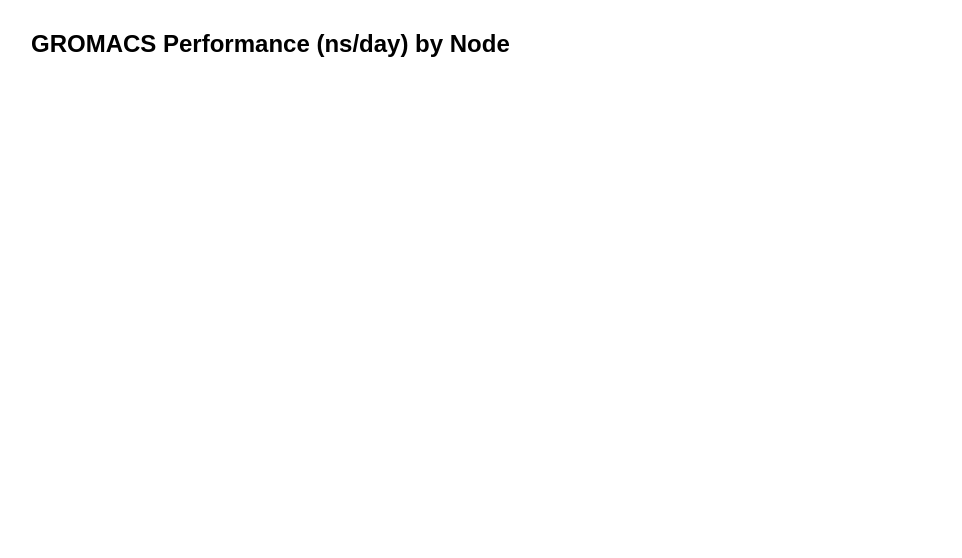
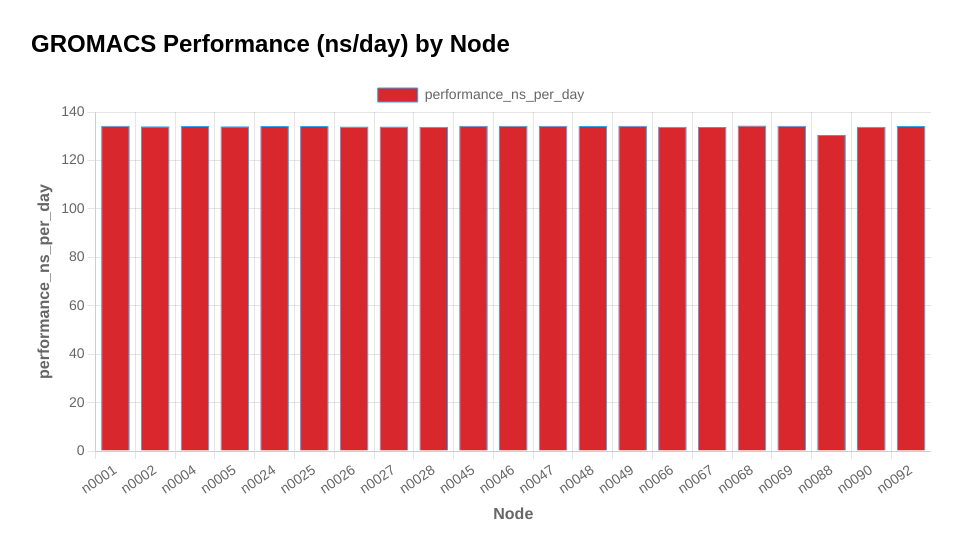
Before and after one commit to absrocks/wulver-maintenance, a plain HTML site: page index.html in a window 1280 px wide. Shown: the whole page, without its empty margins (159-1121 px from the left). Drawn offline with nearby package versions, Linux system fonts and the light colour scheme.

Commit message:
sort by node numbers

```diff
--- a/index.html
+++ b/index.html
@@ -25,8 +25,8 @@
     .then(data => {
       // Optional: sort by file_number
       data.sort((a, b) => {
-      const na = parseInt(a["Node Number"].slice(1), 10); // drop the 'n'
-      const nb = parseInt(b["Node Number"].slice(1), 10);
+      const na = parseInt(a["node"].slice(1), 10); // drop the 'n'
+      const nb = parseInt(b["node"].slice(1), 10);
       return na - nb;
       });
 
```
